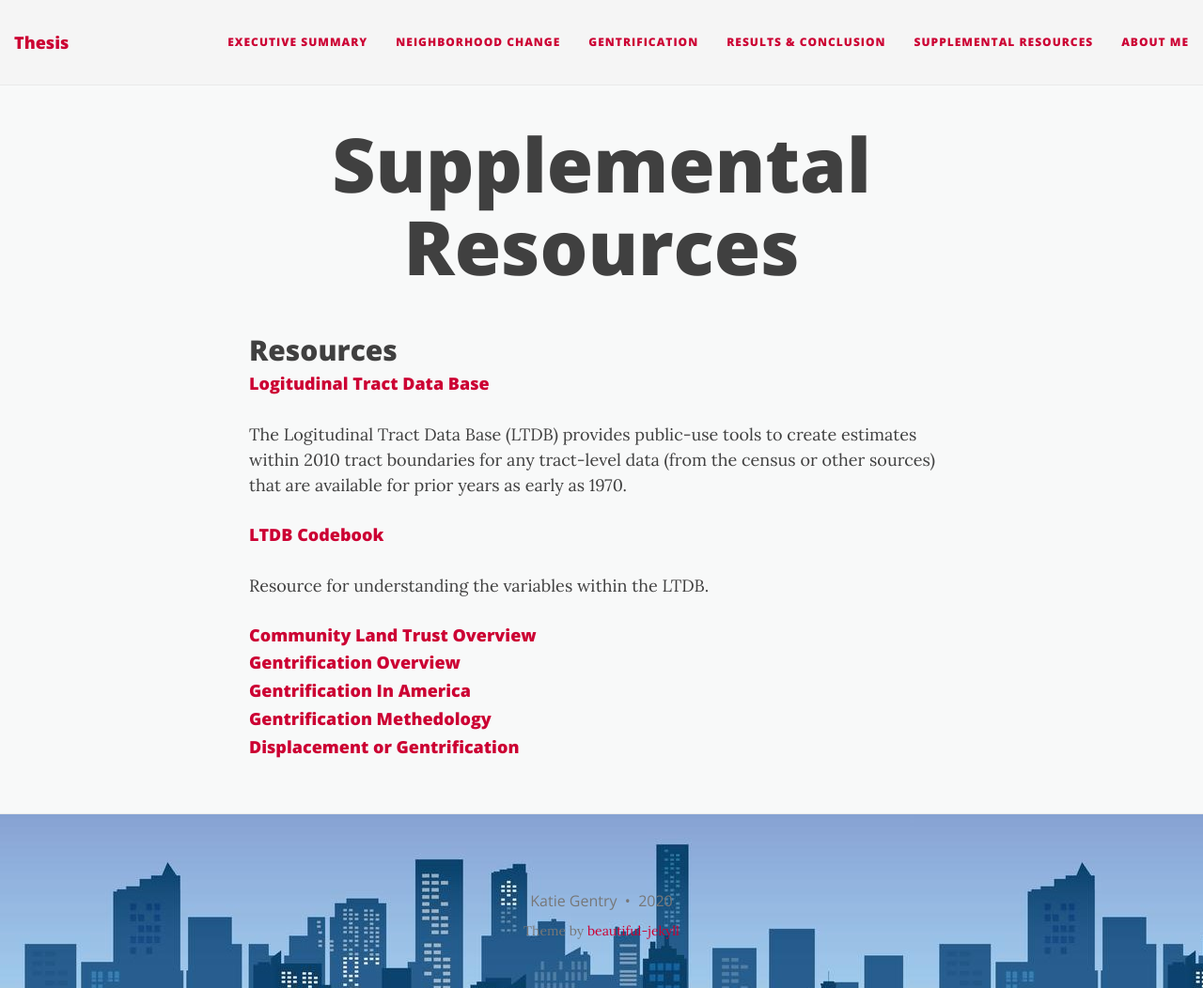
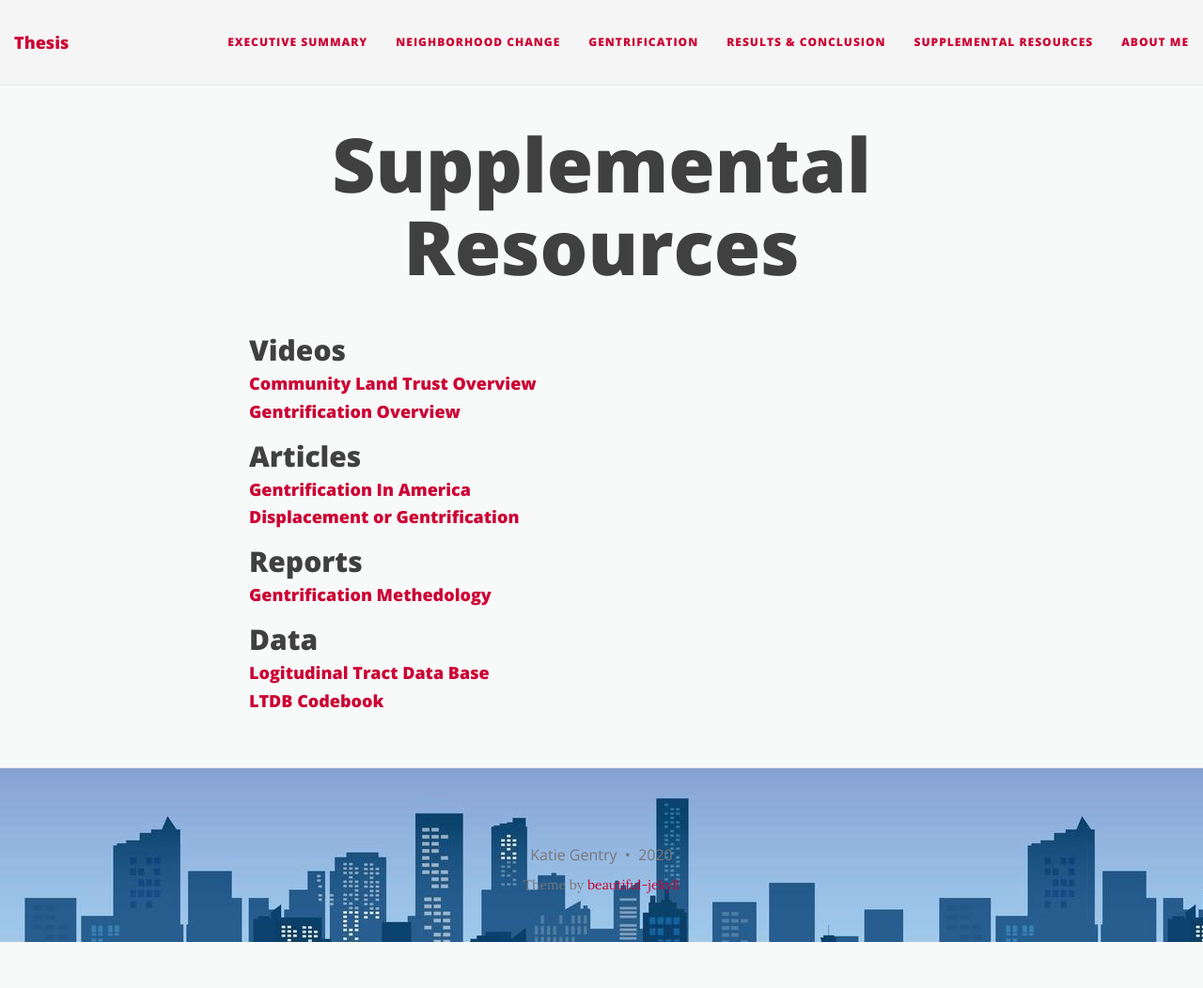
Before and after one commit to katiegentry07/thesis, a Jekyll site: the page built from resources.md, in a window 1280 px wide and 1052 px high. Shown: the whole window at 94% size. Built offline with Jekyll 4.4.1, drawn with Linux system fonts in a browser that asks for light colours; nearby versions of some CDN libraries.

Commit message:
update resource order 6.29

```diff
--- a/resources.md
+++ b/resources.md
@@ -3,22 +3,27 @@ layout: page
 title: Supplemental Resources
 ---
 
-## Resources
-
-#### [Logitudinal Tract Data Base](https://s4.ad.brown.edu/projects/diversity/Researcher/Bridging.htm)
-
-The Logitudinal Tract Data Base (LTDB) provides public-use tools to create estimates within 2010 tract boundaries for any tract-level data (from the census or other sources) that are available for prior years as early as 1970.
-
-#### [LTDB Codebook](/files/LTBD-codebook.pdf)
-
-Resource for understanding the variables within the LTDB.
+## Videos
 
 #### [Community Land Trust Overview](https://www.youtube.com/watch?time_continue=2&v=iWzmZjym8d4&feature=emb_logo)
 
 #### [Gentrification Overview](https://www.youtube.com/watch?v=V0zAvlmzDFc)
 
+
+## Articles
+
 #### [Gentrification In America](/files/gentrification-in-america-report.pdf)
+
+#### [Displacement or Gentrification](/files/displacement-or-succession.pdf)
+
+
+## Reports
 
 #### [Gentrification Methedology](/files/gentrification-methodology.pdf)
 
-#### [Displacement or Gentrification](/files/displacement-or-succession.pdf)
+
+## Data
+
+#### [Logitudinal Tract Data Base](https://s4.ad.brown.edu/projects/diversity/Researcher/Bridging.htm)
+
+#### [LTDB Codebook](/files/LTBD-codebook.pdf)
```
